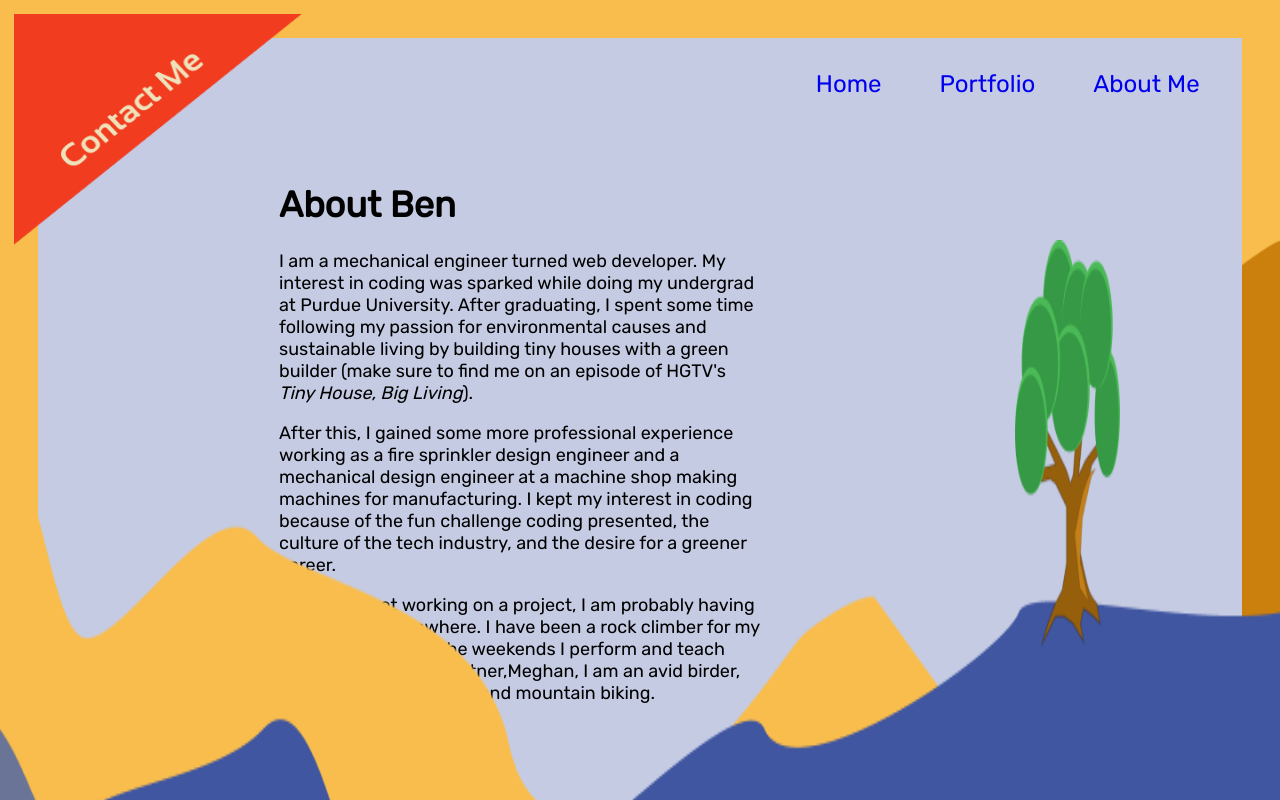
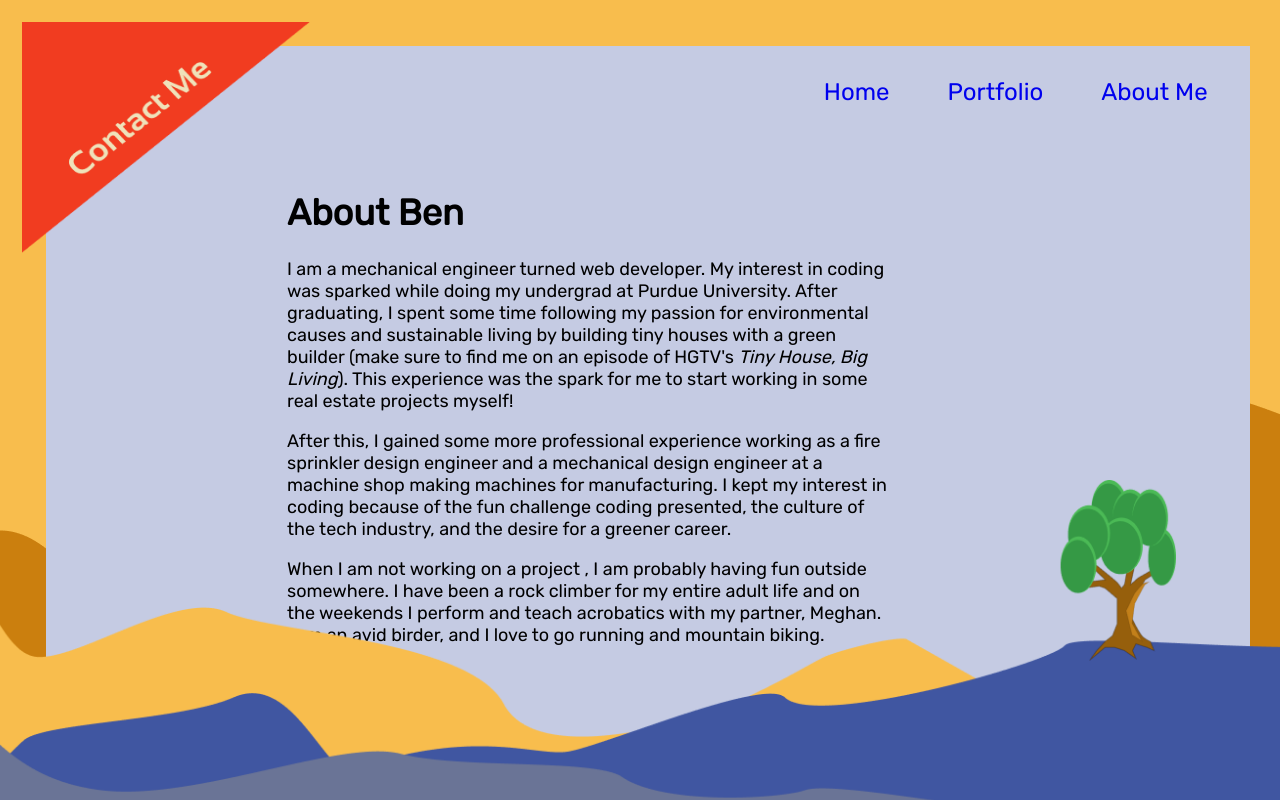
Before and after one commit to BenWix/bwix_portfolio, a React (Create React App) app: page /about in a window 1280 px wide. Shown: the top 800 px of the page. Built offline with nearby package versions, Linux system fonts and the light colour scheme.

Commit message:
updates formatting

```diff
--- a/public/index.html
+++ b/public/index.html
@@ -24,20 +24,11 @@
       work correctly both with client-side routing and a non-root public URL.
       Learn how to configure a non-root public URL by running `npm run build`.
     -->
-    <title>React App</title>
+    <title>Ben Wichser</title>
   </head>
   <body>
     <noscript>You need to enable JavaScript to run this app.</noscript>
     <div id="root"></div>
-    <!--
-      This HTML file is a template.
-      If you open it directly in the browser, you will see an empty page.
 
-      You can add webfonts, meta tags, or analytics to this file.
-      The build step will place the bundled scripts into the <body> tag.
-
-      To begin the development, run `npm start` or `yarn start`.
-      To create a production bundle, use `npm run build` or `yarn build`.
-    -->
   </body>
 </html>
--- a/src/App.css
+++ b/src/App.css
@@ -2,9 +2,6 @@
 .App {
   text-align: left;
   background-color: #C5CBE3;
-  /* background-image: url(./images/BackgroundandMountain.png);
-  background-size: contain;
-  background-repeat: no-repeat; */
   width: 94%;
   height: 100%;
   position: absolute;
@@ -37,12 +34,17 @@
 }
 
 
-.footer-pic img {
-  display: flex;
-  position: relative;
-  width: 100%;
-  height: 50rem;
-  top: 15rem;
+.footer {
+  position: absolute;
+  min-width: 110%;
+  max-width: 110%;
+  max-height: 20em;
+  background-repeat: no-repeat;
+  left: -5%;
+  bottom: 0;
+  height: calc(100vw / 3.9);
+  background-image: url(images/MountainAndTree.png);
+  background-size: 100%;
 }
 
 .text {
@@ -50,6 +52,13 @@
   top: 15%;
   left: 20%;
   width: 40%;
+}
+
+.about {
+  position: absolute;
+  top: 15%;
+  left: 20%;
+  width: 50%;
 }
 
 .navbar {
@@ -73,3 +82,10 @@
   color:#F13C20;
   text-decoration: underline;
 }
+
+.contact {
+  position: absolute;
+  top: 15%;
+  left: 20%;
+  width: 50%;
+}
--- a/src/App.js
+++ b/src/App.js
@@ -8,32 +8,27 @@ import Portfolio from './container/Portfolio'
 import About from './container/About'
 import './App.css';
 
-import mountains from './images/MountainAndTree.png'
 import ContactPage from './container/ContactPage';
 
 class App extends Component {
   render() {
     return (
       <React.Fragment>
-      <div className="App">
-        <Router>
-          <ContactButton />
-          <Navbar />
-          <div className='text'>
-            <Route exact path='/' component={Home} />
-            <Route exact path='/portfolio' component={Portfolio} />
-            <Route exact path='/about' component={About} />
-            <Route exact path='/contact' component={ContactPage} />
+        <div className="App">
+          <Router>
+            <ContactButton />
+            <Navbar />
+            <div className='content'>
+              <Route exact path='/' component={Home} />
+              <Route path='/portfolio' component={Portfolio} />
+              <Route path='/about' component={About} />
+              <Route path='/contact' component={ContactPage} />
+            </div>
+          </Router>
+        </div>
+        <div className='footer'>
 
-          </div>
-
-        </Router>
-      </div>
-      <footer>
-        <div className='footer-pic'>
-          <img src={mountains} alt=''/>
         </div>
-      </footer>
       </React.Fragment>
     )
   }
--- a/src/components/ContactButton.js
+++ b/src/components/ContactButton.js
@@ -5,7 +5,7 @@ import contactButton from '../images/ContactButton.png'
 const ContactButton = () => {
     return (
         <div className='contact-button'>
-            <a>
+            <a href='/contact'>
                 <img src={contactButton} alt='contact-button'/>
             </a>
         </div>
--- a/src/components/Home.js
+++ b/src/components/Home.js
@@ -2,7 +2,7 @@ import React from 'react'
 
 const Home = () => {
     return (
-        <React.Fragment>
+        <div className='text'>
             <h1>Hey, I'm Ben</h1>
             {/* Switch to I statements */}
             <h3>As a software engineer and full-stack web developer with a
@@ -13,8 +13,8 @@ const Home = () => {
                 web applications utilizing Ruby on Rails, React, Javascript,
                 and Redux.</h3>
 
-            <h3>Check out my Projects <a href='#'>here</a> or learn more about me <a>here</a>.</h3>
-        </React.Fragment>
+            {/* <h3>Check out my Projects <a href='/portfolio'>here</a> or learn more about me <a href='/about'>here</a>.</h3> */}
+        </div>
     )
 }
 
--- a/src/container/About.js
+++ b/src/container/About.js
@@ -3,14 +3,14 @@ import React, { Component } from 'react'
 export default class About extends Component {
     render() {
         return (
-            <div>
+            <div className='about'>
                 <h1>About Ben</h1>
                 <p>I am a mechanical engineer turned web developer.
                     My interest in coding was sparked while doing my undergrad at Purdue University.
                     After graduating, I spent some time following my passion for environmental causes and
                     sustainable living by building tiny houses with a green builder (make sure to
-                    find me on an episode of HGTV's <em>Tiny House, Big Living</em>).
-                    {/* Add Real estate stuff here */}
+                    find me on an episode of HGTV's <em>Tiny House, Big Living</em>). This experience was the
+                    spark for me to start working in some real estate projects myself!
                 </p>
 
                 <p>After this, I gained some more professional experience working as a fire sprinkler design engineer
@@ -19,11 +19,9 @@ export default class About extends Component {
                     of the tech industry, and the desire for a greener career.
                 </p>
                 <p>When I am not working on a project
-                    {/* Maybe real estate here */}
                     , I am probably having fun outside somewhere. I have been a rock climber for
-                    my entire adult life, on the weekends I perform and teach acrobatics with my partner,
-                    {/* Comma */}
-                     Meghan, I am an avid birder,
+                    my entire adult life and on the weekends I perform and teach acrobatics with my partner,
+                     Meghan. I am an avid birder,
                     and I love to go running and mountain biking.
                 </p>
             </div>
--- a/src/container/ContactPage.js
+++ b/src/container/ContactPage.js
@@ -1,10 +1,24 @@
 import React, { Component } from 'react'
+import twitter from '../images/twitterLogo.png'
+import linkedIn from '../images/linkedInLogo.png'
+import github from '../images/gitHubLogo.png'
 
 export default class ContactPage extends Component {
     render() {
         return (
-            <div>
-
+            <div className='text'>
+                To contact me, please reach out to me on any of the following social media platforms
+                <div>
+                    <a href='https://twitter.com/WichserBen'>
+                        <img src={twitter} alt='twitter-logo' className='new-tag'/>
+                    </a>
+                    <a href='https://www.linkedin.com/in/benjamin-wichser-1b1651179/' >
+                        <img src={linkedIn} alt='linked-in-logo' className='new-tag'/>
+                    </a>
+                    <a href='https://github.com/BenWix' >
+                        <img src={github} alt='github-logo'  className='new-tag'/>
+                    </a>
+                </div>
             </div>
         )
     }
--- a/src/container/Portfolio.js
+++ b/src/container/Portfolio.js
@@ -3,7 +3,7 @@ import React, { Component } from 'react'
 export default class Portfolio extends Component {
     render() {
         return (
-            <div>
+            <div className='text'>
                 Portfolio coming soon
             </div>
         )
--- a/src/index.css
+++ b/src/index.css
@@ -3,13 +3,14 @@
 
 
 body {
-  margin: 0;
-  background-color: #F8BD4D;
-  background-image: url(images/justMountain.png);
-  background-position: center bottom -15rem;
-  background-repeat: no-repeat;
-  /* background-attachment: fixed; */
-  background-size: cover ;
+  position: fixed;
+  top: 0;
+  left: 0;
+  min-width: 100%;
+  max-width: 100%;
+  min-height: 100%;
+  max-height: 100%;
+  background-image: url(images/mountain.png);
   font-family: 'Rubik', serif;
   font-size: 18px;
 }
```
